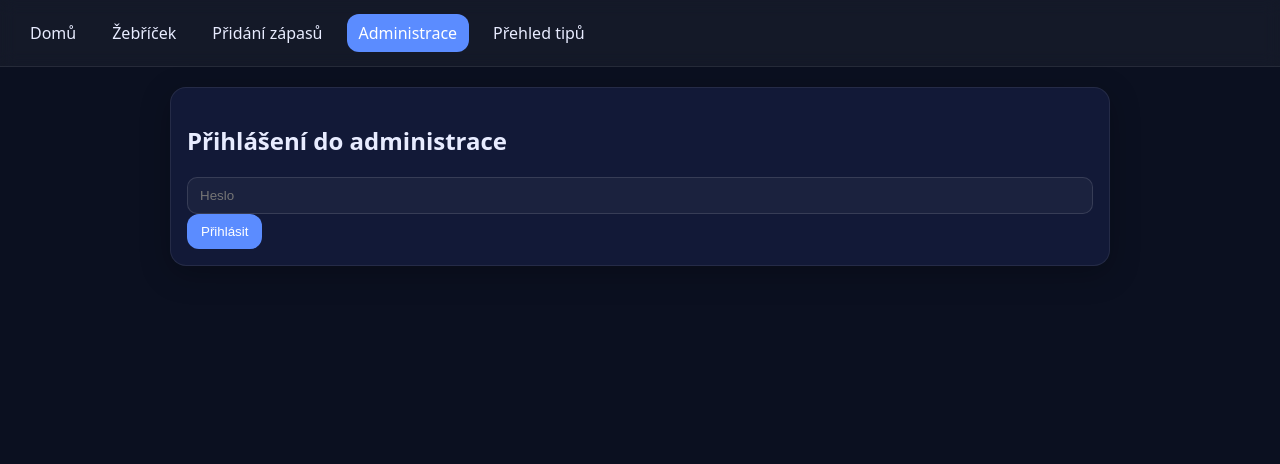
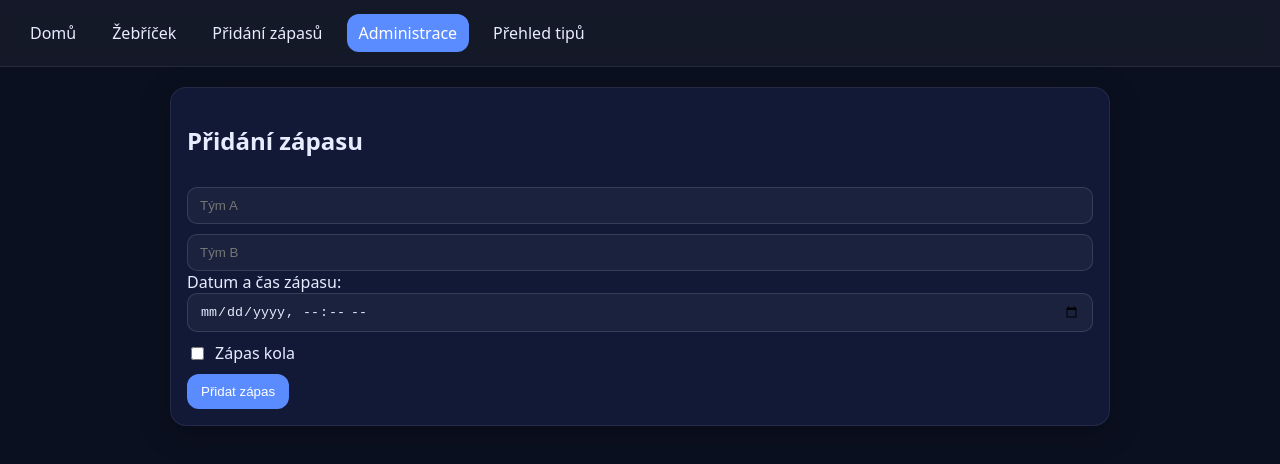
Before and after one commit to Brejchys79/tipovkaska, a React (Vite) app: page /admin in a window 1280 px wide. Shown: the top 464 px of the page. Built offline with nearby package versions, Linux system fonts and the light colour scheme.

Commit message:
Update Admin.jsx

```diff
--- a/src/pages/Admin.jsx
+++ b/src/pages/Admin.jsx
@@ -1,121 +1,90 @@
-import React, { useEffect, useState } from 'react'
+import React, { useState } from 'react'
 import { db } from '../services/firebase'
-import { collection, getDocs, updateDoc, doc } from 'firebase/firestore'
+import { collection, addDoc, serverTimestamp } from 'firebase/firestore'
 
-export default function AdminProtected() {
-  const [authorized, setAuthorized] = useState(false)
-  const [passwordInput, setPasswordInput] = useState('')
-
-  // Stav pro admin stránku
-  const [matches, setMatches] = useState([])
-  const [results, setResults] = useState({})
+export default function AddMatch() {
+  const [teamA, setTeamA] = useState('')
+  const [teamB, setTeamB] = useState('')
+  const [matchDateTime, setMatchDateTime] = useState('') // nový state
+  const [isSpecial, setIsSpecial] = useState(false)
   const [loading, setLoading] = useState(false)
 
-  const ADMIN_PASSWORD = 'Dynamo79' // nastav si své heslo
+  const add = async () => {
+    if (!teamA.trim() || !teamB.trim() || !matchDateTime) {
+      alert('Vyplň oba týmy a datum zápasu.')
+      return
+    }
 
-  const checkPassword = () => {
-    if (passwordInput === ADMIN_PASSWORD) setAuthorized(true)
-    else alert('Špatné heslo!')
+    setLoading(true)
+    try {
+      const docRef = await addDoc(collection(db, 'matches'), {
+        teamA: teamA.trim(),
+        teamB: teamB.trim(),
+        matchDateTime, // uložení do DB
+        isSpecial,
+        result: null,
+        scorer: null,
+        createdAt: serverTimestamp(),
+        evaluated: false
+      })
+
+      alert(`Zápas přidán! ID: ${docRef.id}`)
+
+      // reset formuláře
+      setTeamA('')
+      setTeamB('')
+      setMatchDateTime('')
+      setIsSpecial(false)
+    } catch (err) {
+      console.error('Chyba při přidávání zápasu:', err)
+      alert('Chyba při přidávání zápasu: ' + err.message)
+    } finally {
+      setLoading(false)
+    }
   }
 
-  // Funkce pro načtení zápasů
-  const load = async () => {
-    const snap = await getDocs(collection(db, 'matches'))
-    setMatches(snap.docs.map(d => ({ id: d.id, ...d.data() })))
-  }
+  return (
+    <div className="card space-y">
+      <h2>Přidání zápasu</h2>
 
-  useEffect(() => {
-    if (authorized) load()
-  }, [authorized])
+      <input
+        className="input"
+        placeholder="Tým A"
+        value={teamA}
+        onChange={e => setTeamA(e.target.value)}
+        disabled={loading}
+      />
+      <input
+        className="input"
+        placeholder="Tým B"
+        value={teamB}
+        onChange={e => setTeamB(e.target.value)}
+        disabled={loading}
+      />
 
-  const handleChange = (matchId, field, value) => {
-    setResults(prev => ({ ...prev, [matchId]: { ...(prev[matchId] || {}), [field]: value } }))
-  }
+      <label>
+        Datum a čas zápasu:
+        <input
+          type="datetime-local"
+          className="input"
+          value={matchDateTime}
+          onChange={e => setMatchDateTime(e.target.value)}
+          disabled={loading}
+        />
+      </label>
 
-  const evaluateMatch = async (m) => {
-    const res = results[m.id]
-    if (!res || !res.score) { alert('Zadej výsledek!'); return }
-    setLoading(true)
-    try {
-      // uložíme výsledek do zápasu a označíme ho jako vyhodnocený
-      await updateDoc(doc(db, 'matches', m.id), {
-        result: res.score.trim(),
-        scorer: res.scorer ? res.scorer.trim() : null,
-        evaluated: true // ⬅️ nový příznak
-      })
+      <label className="row">
+        <input
+          type="checkbox"
+          checked={isSpecial}
+          onChange={e => setIsSpecial(e.target.checked)}
+          disabled={loading}
+        /> Zápas kola
+      </label>
 
-      // načteme tipy na tento zápas
-      const tipsSnap = await getDocs(collection(db, 'tips'))
-      const matchTips = tipsSnap.docs.map(d => ({ id: d.id, ...d.data() })).filter(t => t.matchId === m.id)
-
-      const ops = matchTips.map(async tip => {
-        let points = 0
-        const [realA, realB] = res.score.trim().split(':').map(Number)
-        const [tipA, tipB] = tip.score ? tip.score.split(':').map(Number) : [null, null]
-
-        if (tipA !== null && tipB !== null) {
-          if (tipA === realA && tipB === realB) points += 5
-          else if ((tipA > tipB && realA > realB) || (tipA < tipB && realA < realB) || (tipA === tipB && realA === realB)) points += 3
-        }
-
-        if (res.scorer && tip.scorer && res.scorer.toLowerCase() === tip.scorer.toLowerCase()) points += 3
-        if (m.isSpecial) points += 3
-
-        await updateDoc(doc(db, 'tips', tip.id), { points })
-      })
-
-      await Promise.all(ops)
-      alert(`Zápas "${m.teamA} vs ${m.teamB}" vyhodnocen!`)
-      await load()
-    } catch (err) {
-      console.error(err)
-      alert('Chyba při vyhodnocení: ' + err.message)
-    }
-    setLoading(false)
-  }
-
-  // Pokud není autorizace, zobraz login
-  if (!authorized) {
-    return (
-      <div className="card">
-        <h2>Přihlášení do administrace</h2>
-        <input
-          type="password"
-          className="input"
-          placeholder="Heslo"
-          value={passwordInput}
-          onChange={e => setPasswordInput(e.target.value)}
-        />
-        <button className="btn" onClick={checkPassword}>Přihlásit</button>
-      </div>
-    )
-  }
-
-  // Zobrazení admin stránky
-  return (
-    <div className="grid">
-      {matches.map(m => (
-        <div key={m.id} className="card space-y">
-          <div className="row" style={{justifyContent:'space-between'}}>
-            <strong>{m.teamA} vs {m.teamB}</strong>
-            {m.isSpecial ? <span className="tag">Zápas kola</span> : null}
-          </div>
-          <div className="row">
-            <input className="input" placeholder="Výsledek např. 2:1"
-                   value={results[m.id]?.score || m.result || ''}
-                   onChange={e=>handleChange(m.id, 'score', e.target.value)}
-                   disabled={loading}/>
-            <input className="input" placeholder="Střelec"
-                   value={results[m.id]?.scorer || m.scorer || ''}
-                   onChange={e=>handleChange(m.id, 'scorer', e.target.value)}
-                   disabled={loading}/>
-            <button className="btn" onClick={()=>evaluateMatch(m)} disabled={loading}>
-              {loading ? 'Vyhodnocuji…' : 'Vyhodnotit zápas'}
-            </button>
-          </div>
-          <p className="muted">Vyhodnocení provede výpočet bodů pro všechny tipy.</p>
-        </div>
-      ))}
+      <button className="btn" onClick={add} disabled={loading}>
+        {loading ? 'Přidávám…' : 'Přidat zápas'}
+      </button>
     </div>
   )
 }
```
